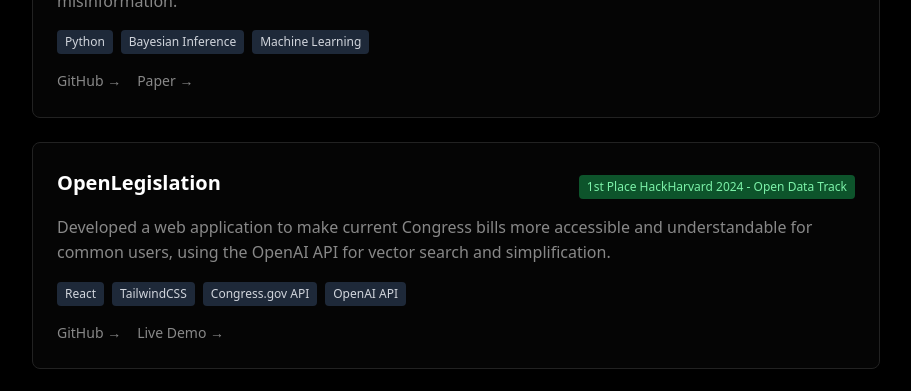
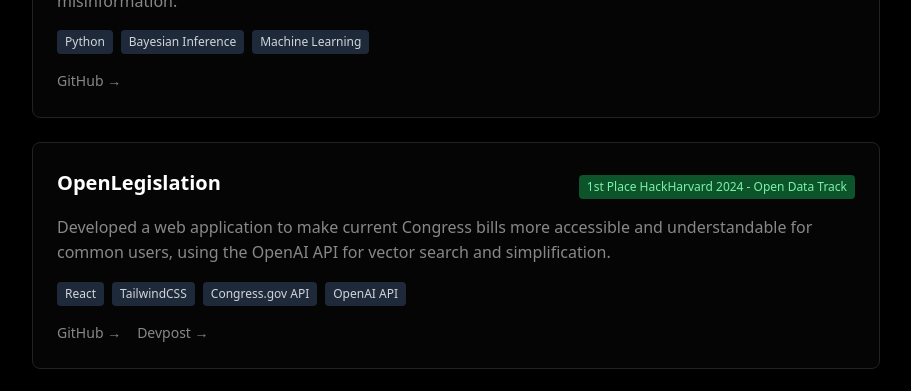
Before and after one commit to smyansengupta/smyansengupta.github.io, a Next.js app: page / in a window 1280 px wide. Shown: the part 2328-2719 px from the top of the page, without its empty margins (184-1095 px from the left). Built offline with nearby package versions, Linux system fonts and the light colour scheme.

Commit message:
fixed links

```diff
--- a/src/app/page.tsx
+++ b/src/app/page.tsx
@@ -8,7 +8,7 @@ export default function Home() {
         <div className="max-w-4xl mx-auto px-6 py-4">
           <div className="flex items-center justify-between">
             <a href="#" className="text-xl font-semibold">
-              smyansengupta
+              Smyan Sengupta
             </a>
             <div className="flex space-x-8">
               <a href="#experience" className="nav-link">Experience</a>
@@ -183,8 +183,8 @@ export default function Home() {
                 <span className="text-xs bg-gray-800 text-gray-300 px-2 py-1 rounded">OpenRouter</span>
               </div>
               <div className="project-links">
-                <a href="#" className="project-link">GitHub →</a>
-                <a href="#" className="project-link">Devpost →</a>
+                <a href="https://github.com/smyansengupta/guardrails-atomic" className="project-link">GitHub →</a>
+                <a href="https://devpost.com/software/ai-llm-chatgpt-blockchain-machine-learning" className="project-link">Devpost →</a>
               </div>
             </div>
 
@@ -200,8 +200,7 @@ export default function Home() {
                 <span className="text-xs bg-gray-800 text-gray-300 px-2 py-1 rounded">Machine Learning</span>
               </div>
               <div className="project-links">
-                <a href="#" className="project-link">GitHub →</a>
-                <a href="#" className="project-link">Paper →</a>
+                <a href="https://github.com/sandeepsalwan1/ClaimCheckerModels" className="project-link">GitHub →</a>
               </div>
             </div>
 
@@ -221,8 +220,8 @@ export default function Home() {
                 <span className="text-xs bg-gray-800 text-gray-300 px-2 py-1 rounded">OpenAI API</span>
               </div>
               <div className="project-links">
-                <a href="#" className="project-link">GitHub →</a>
-                <a href="#" className="project-link">Live Demo →</a>
+                <a href="https://github.com/ryankamiri/OpenLegislation" className="project-link">GitHub →</a>
+                <a href="https://devpost.com/software/openlegislation" className="project-link">Devpost →</a>
               </div>
             </div>
 
@@ -239,8 +238,8 @@ export default function Home() {
                 <span className="text-xs bg-gray-800 text-gray-300 px-2 py-1 rounded">Gemini API</span>
               </div>
               <div className="project-links">
-                <a href="#" className="project-link">GitHub →</a>
-                <a href="#" className="project-link">Demo →</a>
+                <a href="https://github.com/KooshaPari/hoohacks" className="project-link">GitHub →</a>
+                <a href="https://devpost.com/software/healthsync-vrdtb3" className="project-link">Devpost →</a>
               </div>
             </div>
 
@@ -256,8 +255,8 @@ export default function Home() {
                 <span className="text-xs bg-gray-800 text-gray-300 px-2 py-1 rounded">Gemini API</span>
               </div>
               <div className="project-links">
-                <a href="#" className="project-link">GitHub →</a>
-                <a href="#" className="project-link">Demo →</a>
+                <a href="https://github.com/SecondSightapp/mobile" className="project-link">GitHub →</a>
+                <a href="https://www.youtube.com/watch?v=C807C74Hv2k" className="project-link">Demo →</a>
               </div>
             </div>
 
@@ -291,8 +290,8 @@ export default function Home() {
                 <span className="text-xs bg-gray-800 text-gray-300 px-2 py-1 rounded">Alpha Vantage API</span>
               </div>
               <div className="project-links">
-                <a href="#" className="project-link">GitHub →</a>
-                <a href="#" className="project-link">Demo →</a>
+                <a href="https://github.com/shawnmalik1/HooWantsADegree" className="project-link">GitHub →</a>
+                <a href="https://devpost.com/software/hoo-wants-a-degree" className="project-link">Devpost →</a>
               </div>
             </div>
           </div>
```
